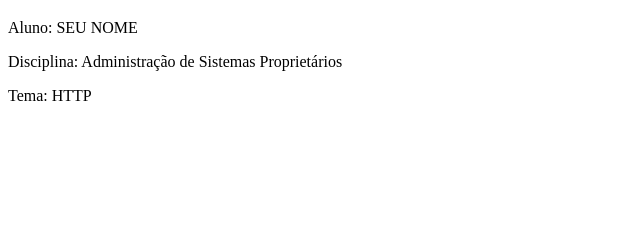
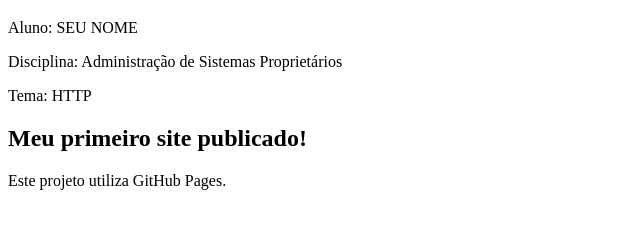
Before and after one commit to rsnmayra12/meu-servidor-web, a plain HTML site: page index.html in a window 1280 px wide. Shown: the part 61-290 px from the top of the page, without its empty margins (0-640 px from the left). Drawn offline with Linux system fonts and the light colour scheme.

Commit message:
Atualiza página inicial

```diff
--- a/index.html
+++ b/index.html
@@ -13,3 +13,5 @@
     <p>Tema: HTTP</p>
 </body>
 </html>
+<h2>Meu primeiro site publicado!</h2>
+<p>Este projeto utiliza GitHub Pages.</p>
```
